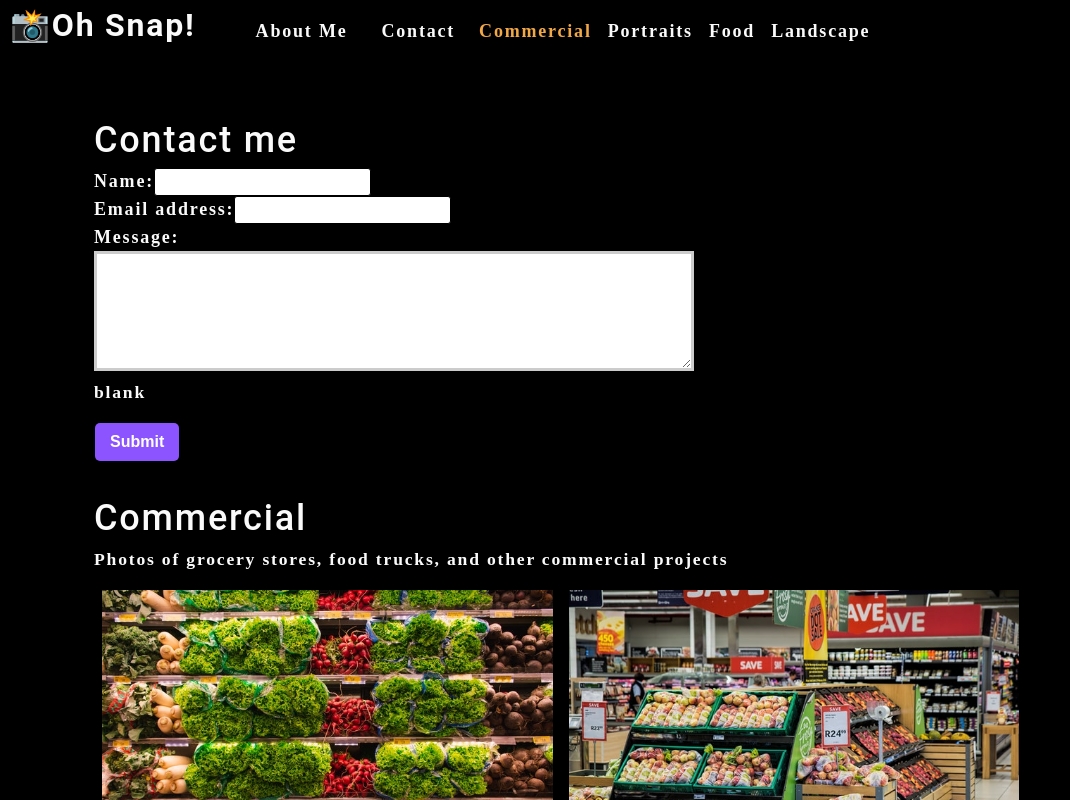
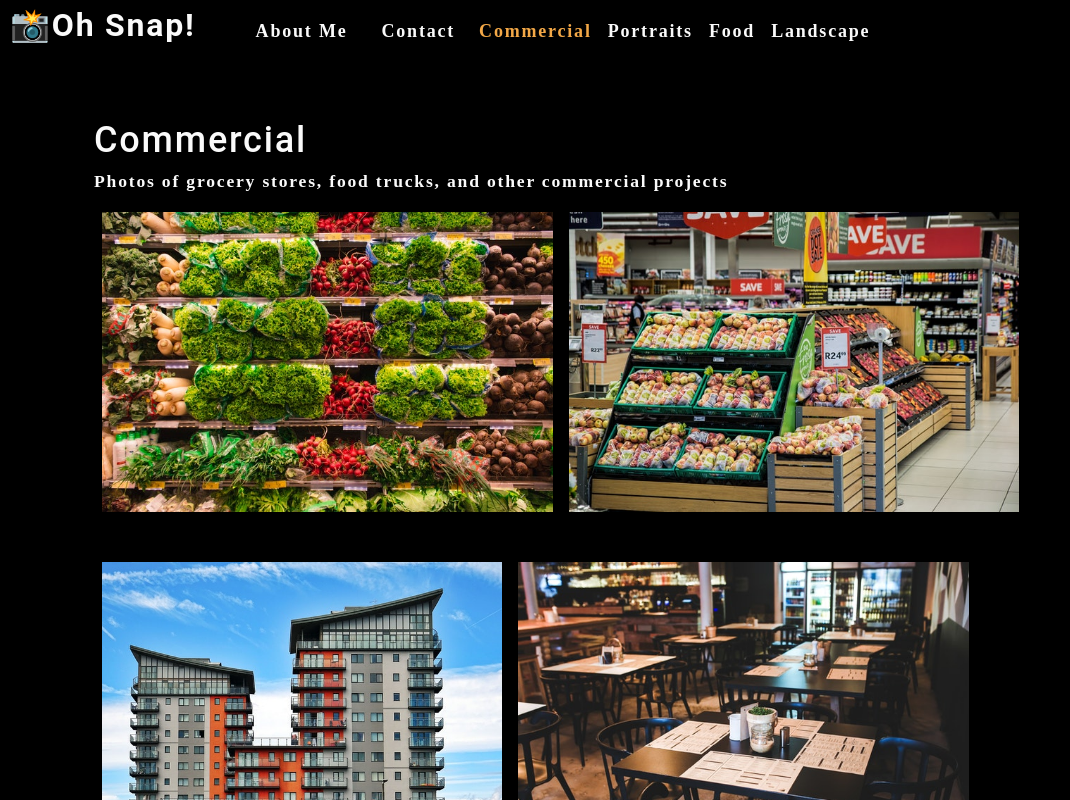
Before and after one commit to noreikam/photo-port, a React (Create React App) app: page / in a window 1280 px wide. Shown: the top 800 px of the page, without its empty margins (0-1070 px from the left). Built offline with nearby package versions, Linux system fonts and the light colour scheme.

Commit message:
contact esta finito

```diff
--- a/src/App.js
+++ b/src/App.js
@@ -25,6 +25,7 @@
   ]);
 
   const [currentCategory, setCurrentCategory] = useState(categories[0]);
+  const [contactSelected, setContactSelected] = useState(false);
 
   return (
     <div>
@@ -32,11 +33,18 @@
         categories={categories}
         setCurrentCategory={setCurrentCategory}
         currentCategory={currentCategory}
+        contactSelected={contactSelected}
+        setContactSelected={setContactSelected}
       ></Nav>
       <main>
-        <ContactForm></ContactForm>
-        <Gallery currentCategory={currentCategory}></Gallery>
-        <About></About>
+        {!contactSelected ? (
+          <>
+            <Gallery currentCategory={currentCategory}></Gallery>
+            <About></About>
+          </>
+        ) : (
+          <ContactForm></ContactForm>
+        )}
       </main>
     </div>
   );
--- a/src/components/Contact/index.js
+++ b/src/components/Contact/index.js
@@ -4,7 +4,7 @@
 function ContactForm() {
   const[formState, setFormState] = useState({ name: '', email: '', message: '' });
   const { name, email, message } = formState;
-  const [errorMessage, setErrorMessage] = useState('blank');
+  const [errorMessage, setErrorMessage] = useState('');
 
   const handleChange = (e) => {
     // validate email ONLY
--- a/src/components/Nav/index.js
+++ b/src/components/Nav/index.js
@@ -6,6 +6,8 @@
     categories = [],
     setCurrentCategory,
     currentCategory,
+    contactSelected,
+    setContactSelected
   } = props;
 
   useEffect(() => {
@@ -23,21 +25,22 @@
       <nav>
         <ul className="flex-row">
           <li className="mx-2">
-            <a data-testid="about" href="#about">
+            <a data-testid="about" href="#about" onClick={() => setContactSelected(false)}>
               About Me
             </a>
           </li>
-          <li className="mx-2">
-            <span>Contact</span>
+          <li className={`mx-2 ${contactSelected && 'navActive'}`}>
+            <span onClick={() => setContactSelected(true)}>Contact</span>
           </li>
           {categories.map((category) => (
             <li className={`mx-1 ${
-              currentCategory.name === category.name && 'navActive'
+              currentCategory.name === category.name && !contactSelected && 'navActive'
               }`}
               key={category.name}>
               <span
                 onClick={() => {
-                  setCurrentCategory(category)
+                  setCurrentCategory(category);
+                  setContactSelected(false);
                 }}
               >
                 {capitalizeFirstLetter(category.name)}
```
